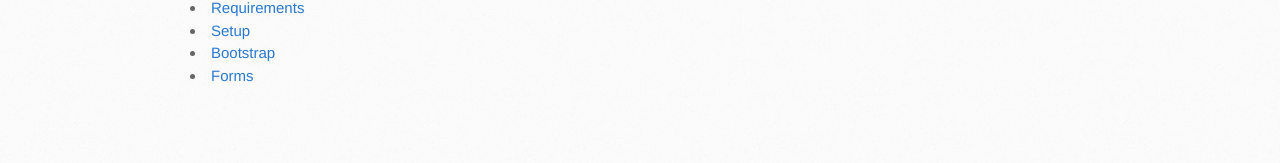
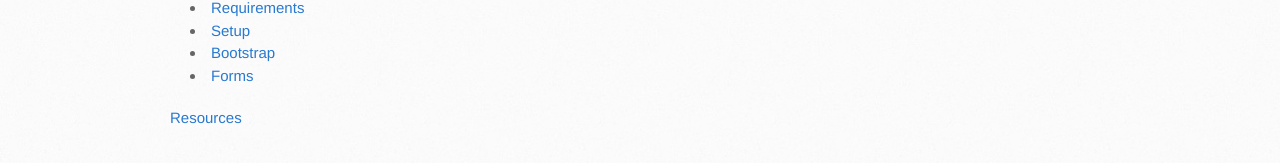
Before and after one commit to bxm156/django-meetup, a Jekyll site: the page built from index.md, in a window 1280 px wide. Shown: the part 528-691 px from the top of the page. Built offline with Jekyll 4.4.1, drawn with Linux system fonts in a browser that asks for light colours; Markdown is read by kramdown in place of the engine named in the settings.

Commit message:
Updated index to link to resources

```diff
--- a/index.md
+++ b/index.md
@@ -18,3 +18,5 @@
 - [Setup](http://bxm156.github.io/django-meetup/less/setup)
 - [Bootstrap](http://bxm156.github.io/django-meetup/less/bootstrap)
 - [Forms](http://bxm156.github.io/django-meetup/less/forms)
+
+[Resources](http://bxm156.github.io/django-meetup/resources)
```
